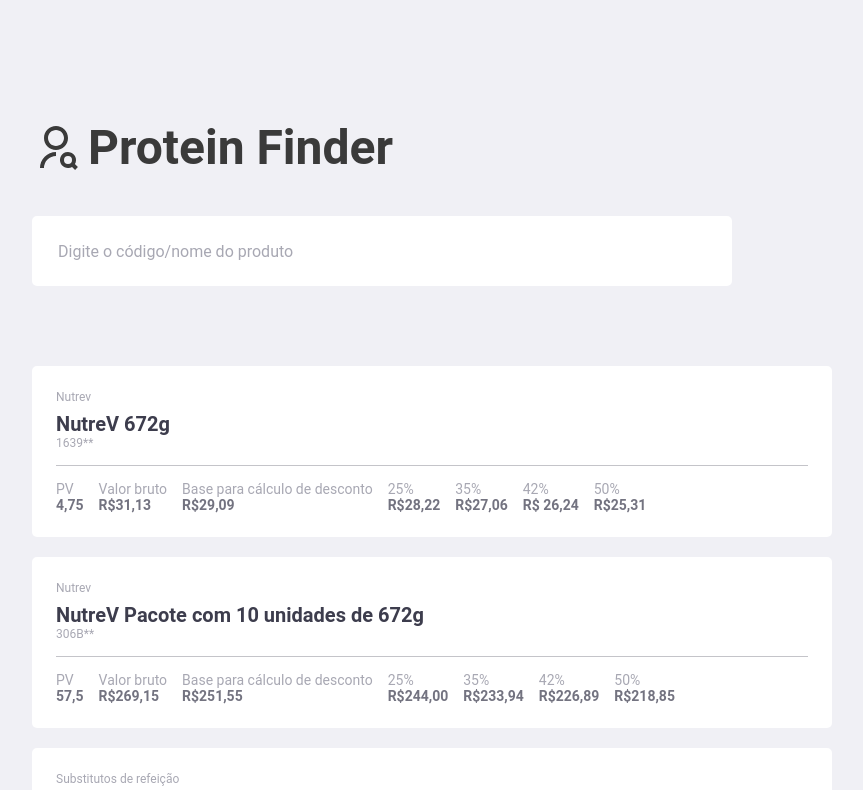
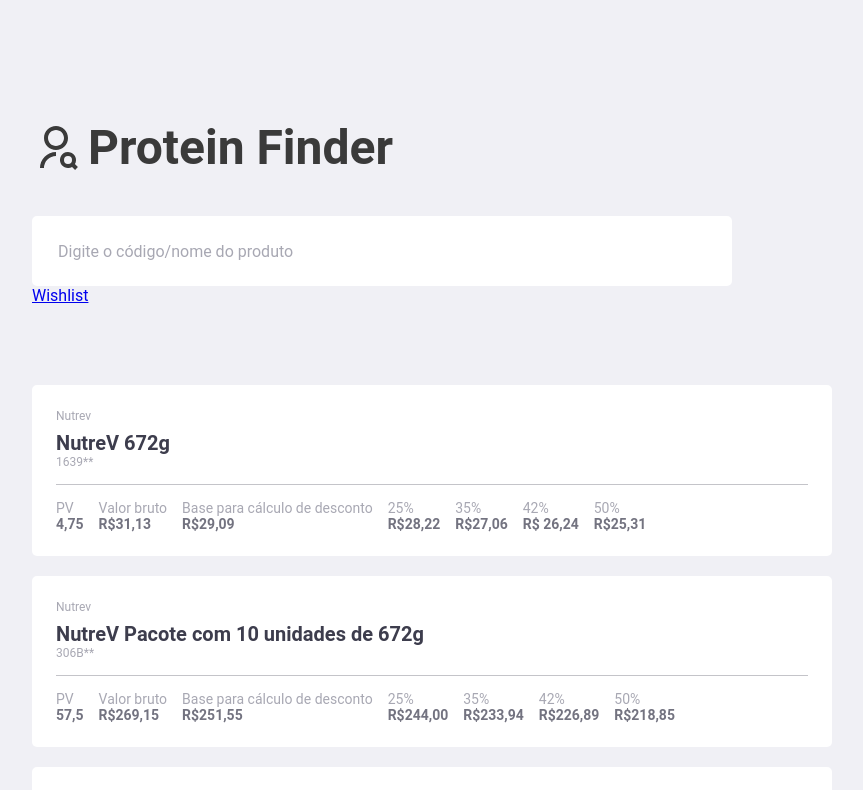
Before and after one commit to leotubarao/protein-finder, a React (Create React App) app: page / in a window 1280 px wide. Shown: the top 790 px of the page, without its empty margins (148-1011 px from the left). Built offline with nearby package versions, Linux system fonts and the light colour scheme.

Commit message:
Testing button for the Wishlist page

```diff
--- a/src/pages/Dashboard/index.tsx
+++ b/src/pages/Dashboard/index.tsx
@@ -2,6 +2,7 @@
 import { FiChevronDown, FiChevronUp } from 'react-icons/fi';
 import { RiUserSearchLine } from 'react-icons/ri';
 
+import { Link } from 'react-router-dom';
 import productsHLN from '../../data/1596671839581.json';
 
 import { Title, Form, Error, Products } from './styles';
@@ -83,6 +84,8 @@
 
       {inputError && <Error>{inputError}</Error>}
 
+      <Link to="/wishlist">Wishlist</Link>
+
       <Products>
         {products &&
           products.map((product) => (
```
